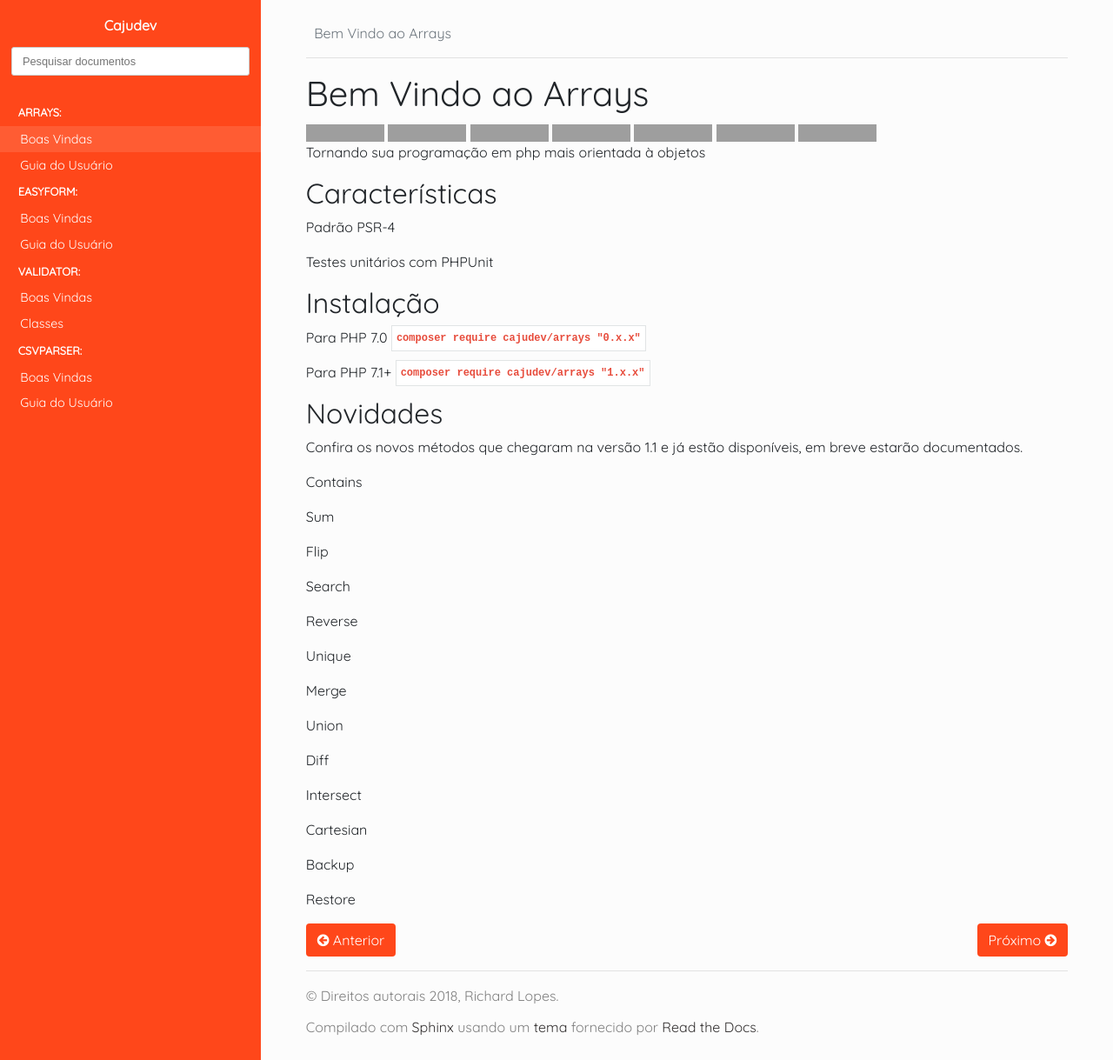
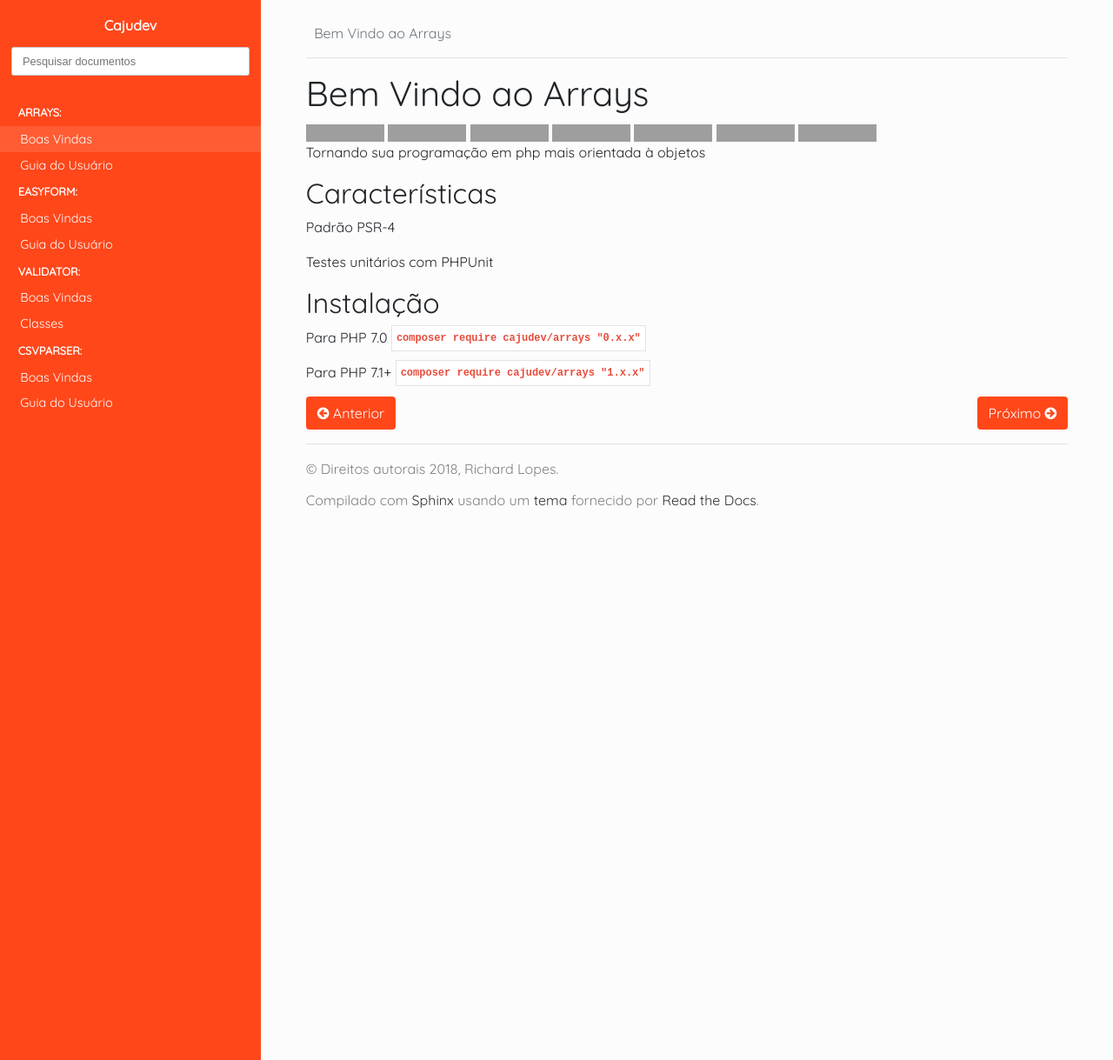
Before and after one commit to cajudev/docs, a Sphinx documentation site: the page built from source/arrays/index.rst, in a window 1280 px wide and 1219 px high, cut to the strip 0-1219 px from the top of the window. Shown: the whole strip at 87% size. Built offline with Sphinx 7.4.7 and the Read the Docs theme 2.0.0, drawn with Linux system fonts in a browser that asks for light colours; nearby versions of some CDN libraries; library files that are not in the unit come from our copies; pages that are not in the unit, such as notebooks, are missing from menus; grey boxes are pictures that could not be loaded.

Commit message:
Remoção novidades

```diff
--- a/source/arrays/index.rst
+++ b/source/arrays/index.rst
@@ -37,22 +37,3 @@
 Para PHP 7.0 ``composer require cajudev/arrays "0.x.x"``
 
 Para PHP 7.1+ ``composer require cajudev/arrays "1.x.x"``
-
-Novidades
-=========
-
-Confira os novos métodos que chegaram na versão 1.1 e já estão disponíveis, em breve estarão documentados.
-
-- Contains
-- Sum
-- Flip
-- Search
-- Reverse
-- Unique
-- Merge
-- Union
-- Diff
-- Intersect
-- Cartesian
-- Backup
-- Restore
```
